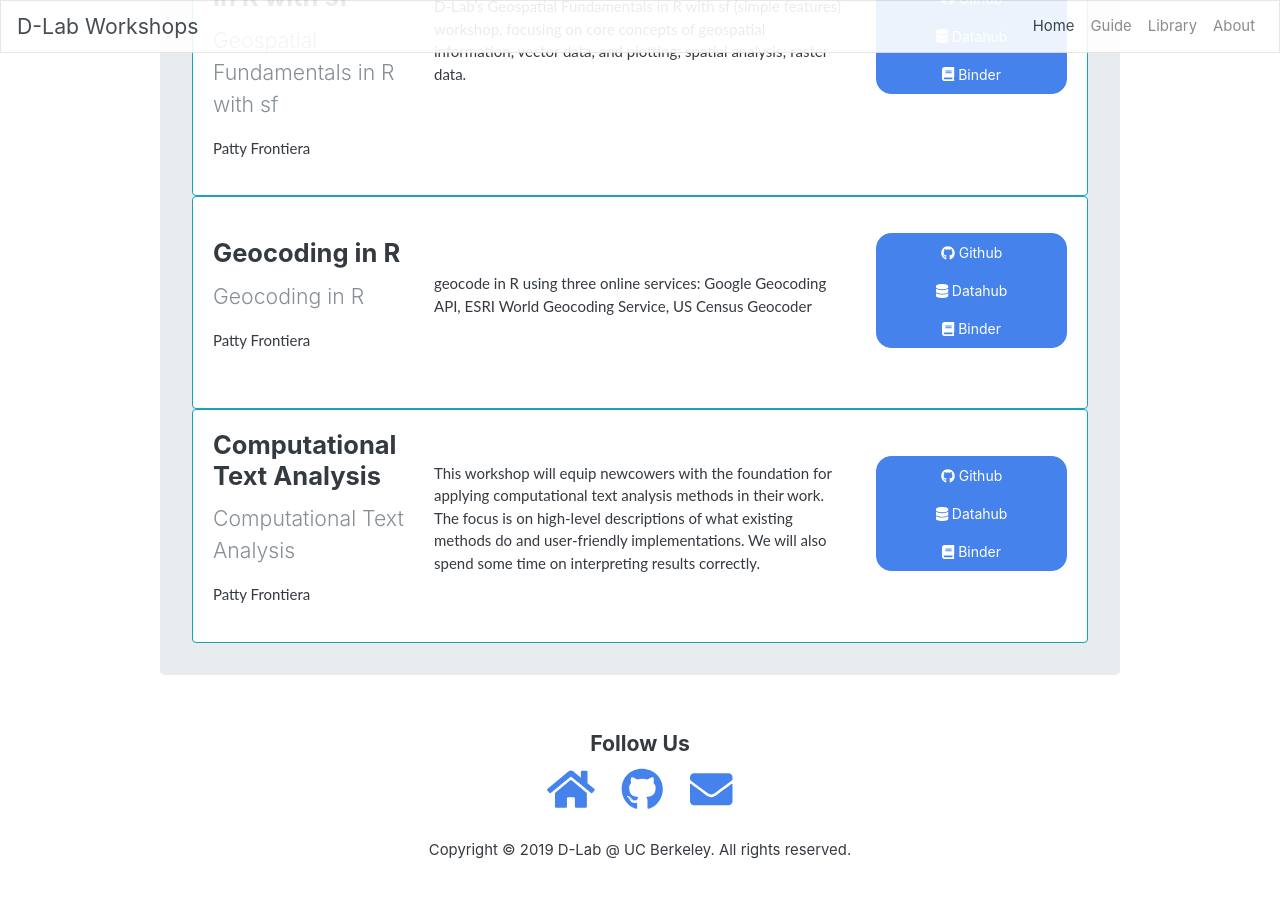
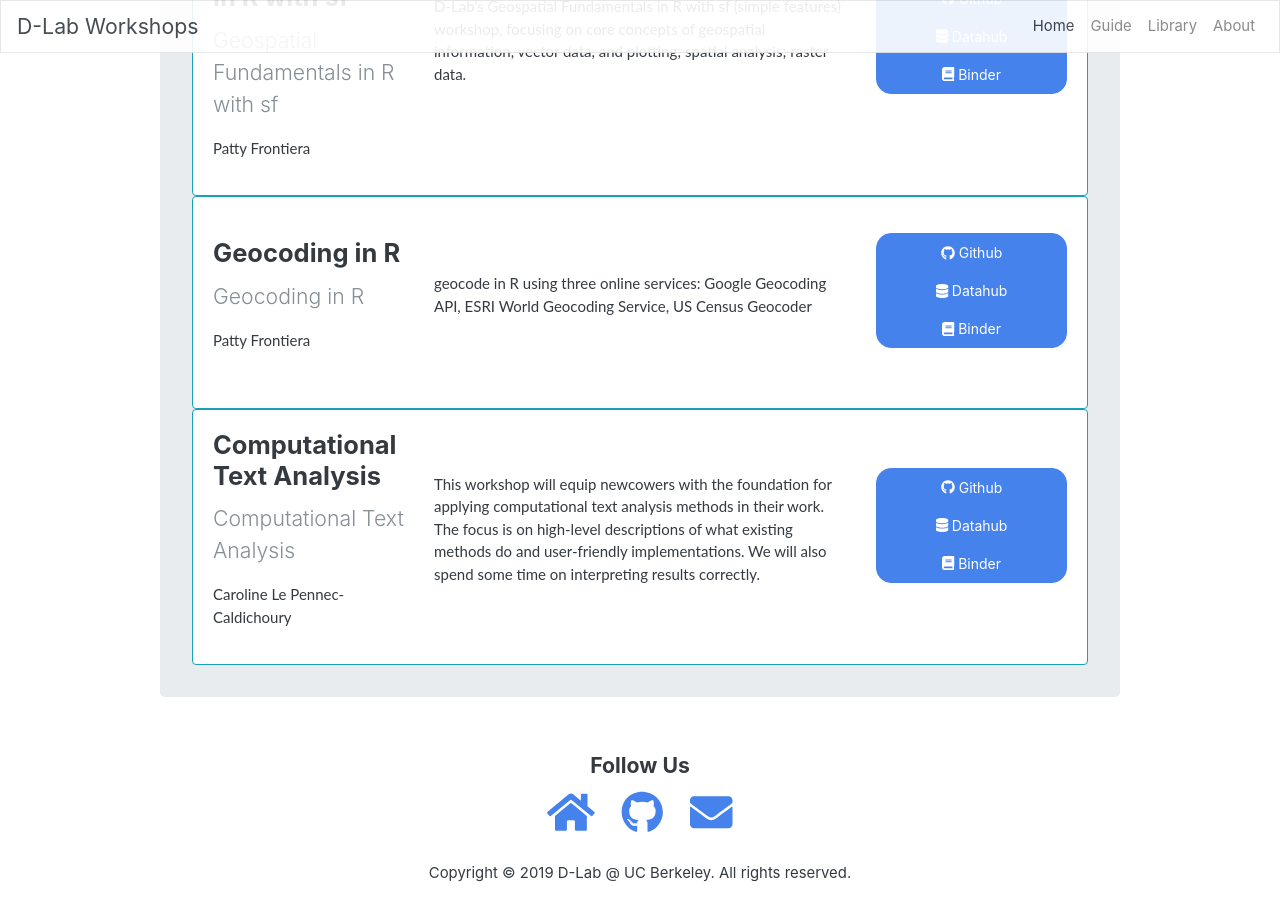
Before and after one commit to dlab-berkeley/dlab-modules, a Jekyll site: the page docs/index.html, which Jekyll copies as it is, in a window 1280 px wide and 900 px high, scrolled down 882 px. Built offline with Jekyll 4.4.1, drawn with Linux system fonts in a browser that asks for light colours; nearby versions of some CDN libraries; before the commit the page ends 1760 px from its top, so only the background shows below that.

Commit message:
update instructor

```diff
--- a/docs/index.html
+++ b/docs/index.html
@@ -235,7 +235,7 @@ The materials here represent current and past workshops taught at the Social Sci
 				<div class="d-flex justify-content-center flex-column col-md-3">
 					<h4 class="card-title">Computational Text Analysis</h4>
 					<p class="lead">Computational Text Analysis</p>
-					<p>Patty Frontiera</p>
+					<p>Caroline Le Pennec-Caldichoury</p>
 				</div>
 				<!-- Paragraph Column -->
 				<div class="d-flex justify-content-center flex-column col-md-6">
```
